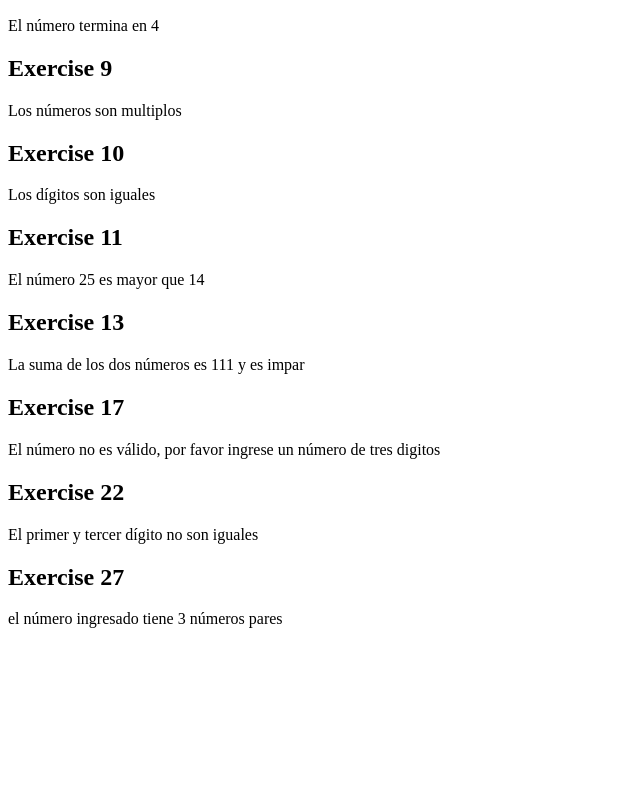
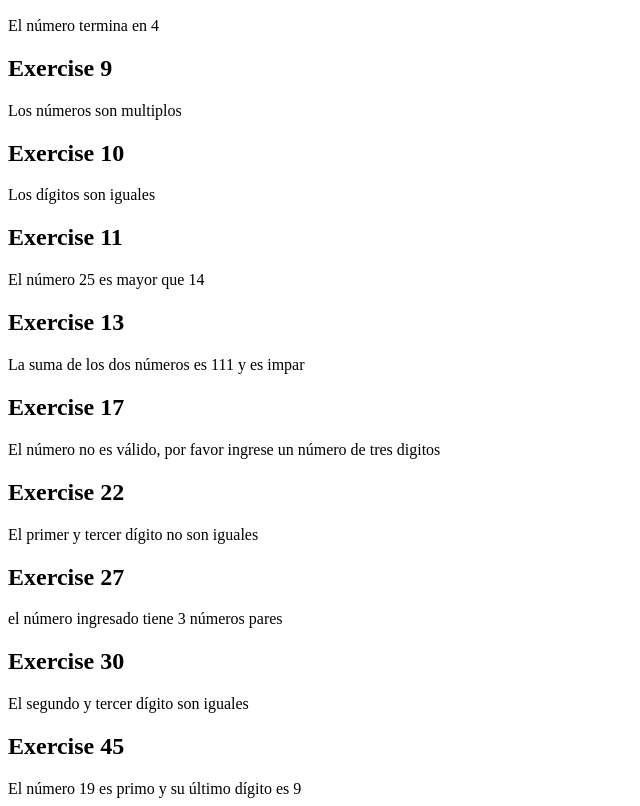
Before and after one commit to andresbolivar07/Practicas_js, a plain HTML site: page Ejercicios_Laboratoria/algoritmos.html in a window 1280 px wide. Shown: the part 110-916 px from the top of the page, without its empty margins (0-640 px from the left). Before the commit the page ends 800 px from the top, so only its background shows below. Drawn offline with Linux system fonts and the light colour scheme.

Commit message:
feat: exersice 45

```diff
--- a/Ejercicios_Laboratoria/algoritmos.html
+++ b/Ejercicios_Laboratoria/algoritmos.html
@@ -24,6 +24,10 @@
     <div id="exercise22"></div>
     <h2>Exercise 27</h2>
     <div id="exercise27"></div>
+    <h2>Exercise 30</h2>
+    <div id="exercise30"></div>
+    <h2>Exercise 45</h2>
+    <div id="exercise45"></div>
 
 </body>
 <script>
@@ -45,7 +49,7 @@
 const result = document.getElementById("exercise1");
 result.innerHTML = compDigits(44);
 
-// Leer un númeri de dos dígitos y determinar si un dígito es multiplo del otro.
+// Leer un número de dos dígitos y determinar si un dígito es multiplo del otro.
 
 const multiNums = (numb) => {
 
@@ -204,5 +208,67 @@ const fourDigits = (number4) => {
 const result8 = document.getElementById("exercise27");
 result8.innerHTML = fourDigits(5684);
 
+// Leer un número entero de cuatro dígitos y determinar si el segundo dígito es igual al penúltimo.
+
+const thirtyExercise = (number5) => {
+    if (number5 < 0) {
+        number5 = number5 * -1;
+    }
+    if(number5 < 1000 || number5 > 9999) {
+        return "El número no es válido, por favor ingrese un número de cuatro digitos";
+    }
+    const numberFour = number5 % 10; // saca el ultimo dígito
+    const threeDigits = parseInt(number5 / 10); //sacamos los tres primeros dígitos
+    const twoDigits = parseInt(threeDigits / 10); // Sacamos los dos primeros dígitos
+    const numberOne = parseInt(twoDigits / 10); // Sacamos el primero dígito
+    const numbertwo = threeDigits % 10; //Sacamos el tercer dígito
+    const numberThree = twoDigits % 10; //Sacamos el segundo dígito
+
+    if (numbertwo === numberThree) {
+        return "El segundo y tercer dígito son iguales";
+    }else {
+        return "El segundo y tercer dígito no son iguales";
+    }
+}
+const result9  = document.getElementById("exercise30");
+result9.innerHTML = thirtyExercise(-1660);
+
+/* Leer un número entero de 2 dígitos y si es par mostrar en pantalla la suma de sus dígitos, si es
+primo y menor que 20 mostrar en pantalla su último dígito y si es múltiplo de 5 y menor que 100
+mostrar en pantalla el primer dígito.*/
+
+const fortyFive = (number6) => {
+    if (number6 < 0) {
+        number6 = number6 * -1;
+    }
+    if(number6 < 10 || number6 > 99) {
+        return "El número no es válido, por favor ingrese un número de dos digitos";
+    }
+    if (number6 % 2 === 0) {
+        digitOne = parseInt(number6 /10);
+        digitTwo = number6 % 10;
+        let sum = digitOne + digitTwo;
+        return `Este numéro es par y la suma de sus dígitos es ${sum}`;
+    }
+
+    // Check if is prime number
+    let count = 0;
+        for (let i = 2; i < number6; i++){
+            if (!number6 % i === 0 && number6 < 20){
+                finalDigit = number6 % 10;
+                return `El número ${number6} es primo y su último dígito es ${finalDigit}`;
+            }else if (number6 % 5 === 0 && number6 < 100) {
+                firstDigit = parseInt(number6 / 10);
+                return `El número ${number6} es múltiplo de 5 y su primer dígito es ${firstDigit}`;
+            }else {
+                return "El número no es múltiplo de 5";
+            }
+
+        }
+}
+
+const result10  = document.getElementById("exercise45");
+result10.innerHTML = fortyFive(19);
+
 </script>
 </html>
```
